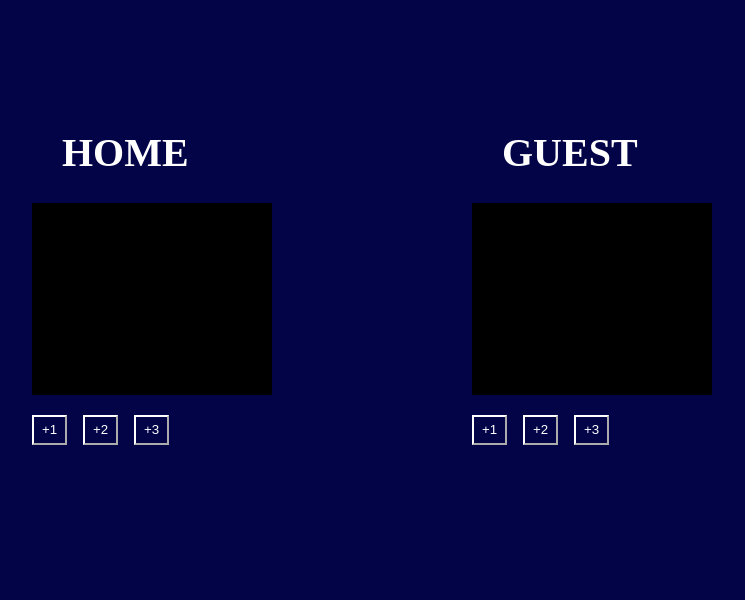
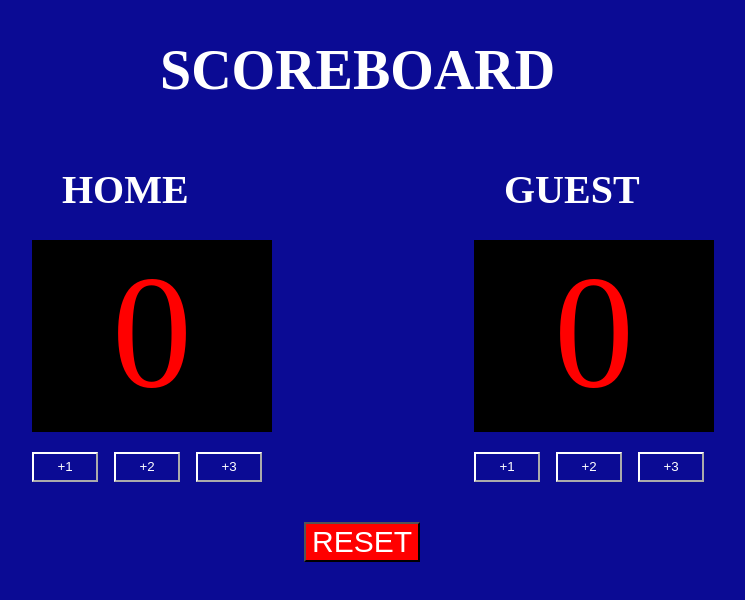
Before and after one commit to Ibrahimcode18/Fullstackdev, a plain HTML site: page JAVASCRIPT/BasketballScoreboard/index.html in a window 1280 px wide. Shown: the whole page, without its empty margins (296-1041 px from the left). Drawn offline with Linux system fonts and the light colour scheme.

Commit message:
Completing designs and Adding functionalities

```diff
--- a/JAVASCRIPT/BasketballScoreboard/index.css
+++ b/JAVASCRIPT/BasketballScoreboard/index.css
@@ -1,11 +1,10 @@
 body{
-    background-color: rgb(3, 3, 72);
+    background-color: rgb(11, 11, 148, 1);
 }
 
 .board{
     margin-left: 20rem;
     margin-right: 10rem;
-    margin-top: 6.4rem;
     display: flex;
 }
 .container{
@@ -15,23 +14,48 @@ body{
     background-color: black;
     height: 12rem;
     width: 15rem;
+    text-align: center;
 }
 
 
 .buttons{
     margin-top: 20px;
 }
+
+.title{
+    color: white;
+    font-size: 3.5em;
+    margin-left: 28rem;
+}
+
 #heading{
     color: white;
     font-size: 2.5em;
     padding-left: 30px;
 }
 
-button{
-    background-color: rgb(3, 3, 72);
+.btn{
+    background-color: rgb(11, 11, 148, 1);
     color: white;
     border-color: white;
-    width:35px;
+    width:66px;
     height: 30px;
     margin-right: 12px;
 }
+
+.reset{
+    background-color: red;
+    font-size: 30px;
+    margin: auto;
+    color: white;
+}
+
+.reset-btn{
+    margin-top: 40px;
+    margin-left: 37rem;
+}
+
+#home, #away{
+    color: red;
+    font-size: 10rem;
+}
--- a/JAVASCRIPT/BasketballScoreboard/index.html
+++ b/JAVASCRIPT/BasketballScoreboard/index.html
@@ -7,31 +7,34 @@
     <title>Basketball Scoreboard</title>
 </head>
 <body>
+    <h1 class="title">SCOREBOARD</h1>
     <div class="board">
         <div class="container">
             <h1 id="heading">HOME</h1>
             <div class="display">
-
+                <span id="home">0</span>
             </div>
             <div class="buttons">
-                <button>+1</button>
-                <button>+2</button>
-                <button>+3</button>
+                <button  class="btn" onclick="addone('home')">+1</button>
+                <button  class="btn" onclick="addtwo('home')">+2</button>
+                <button class="btn" onclick="addthree('home')">+3</button>
             </div>
         </div>
         <div >
             <h1 id="heading">GUEST</h1>
             <div class="display">
-
+                <span id="away">0</span>
             </div>
             <div class="buttons">
-                <button>+1</button>
-                <button>+2</button>
-                <button>+3</button>
+                <button class="btn" onclick="addone('away')">+1</button>
+                <button class="btn" onclick="addtwo('away')">+2</button>
+                <button class="btn" onclick="addthree('away')">+3</button>
             </div>
         </div>
-
     </div>
-
+    <div class="reset-btn">
+            <button onclick="reset()" class="reset">RESET</button>
+        </div>
+    <script src="index.js"></script>
 </body>
 </html>
--- a/JAVASCRIPT/BasketballScoreboard/index.js
+++ b/JAVASCRIPT/BasketballScoreboard/index.js
@@ -0,0 +1,46 @@
+let home = document.getElementById("home")
+let guest = document.getElementById("away")
+let number1 = 0
+let number2 = 0
+function addone(status){
+    if (status === "home"){
+        number1 +=1
+        home.innerText = number1
+        console.log(home)
+    }
+    else{
+        number2 +=1
+        guest.innerText = number2
+    }
+}
+
+function addtwo(status){
+    if (status === "home"){
+        number1 +=2
+        home.innerText = number1
+
+    }
+    else{
+        number2 +=2
+        guest.innerText = number2
+    }
+}
+
+function addthree(status){
+    if (status === "home"){
+        number1 +=3
+        home.innerText = number1
+        console.log(home)
+    }
+    else{
+        number2 +=3
+        guest.innerText = number2
+    }
+}
+
+function reset(){
+    number1 = 0;
+    number2 = 0;
+    home.innerText = number1;
+    guest.innerText = number2;
+}
```
